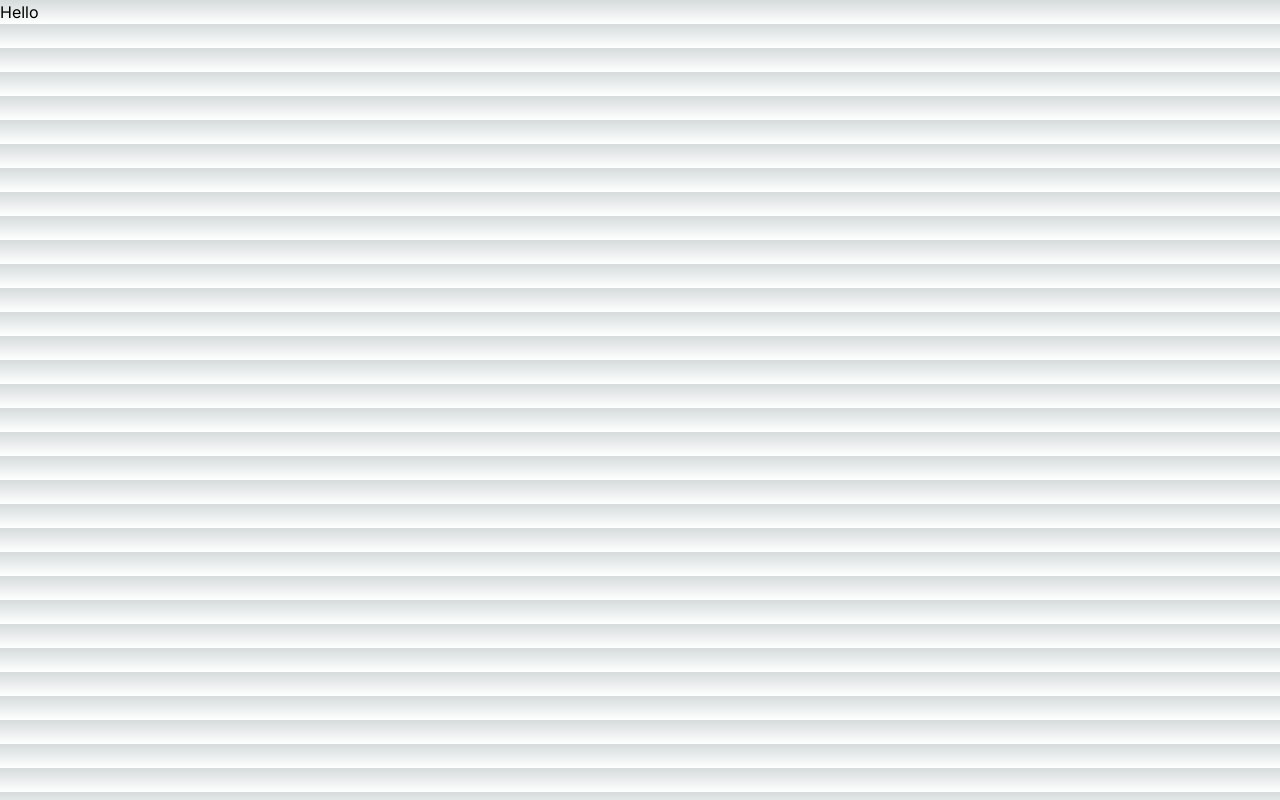
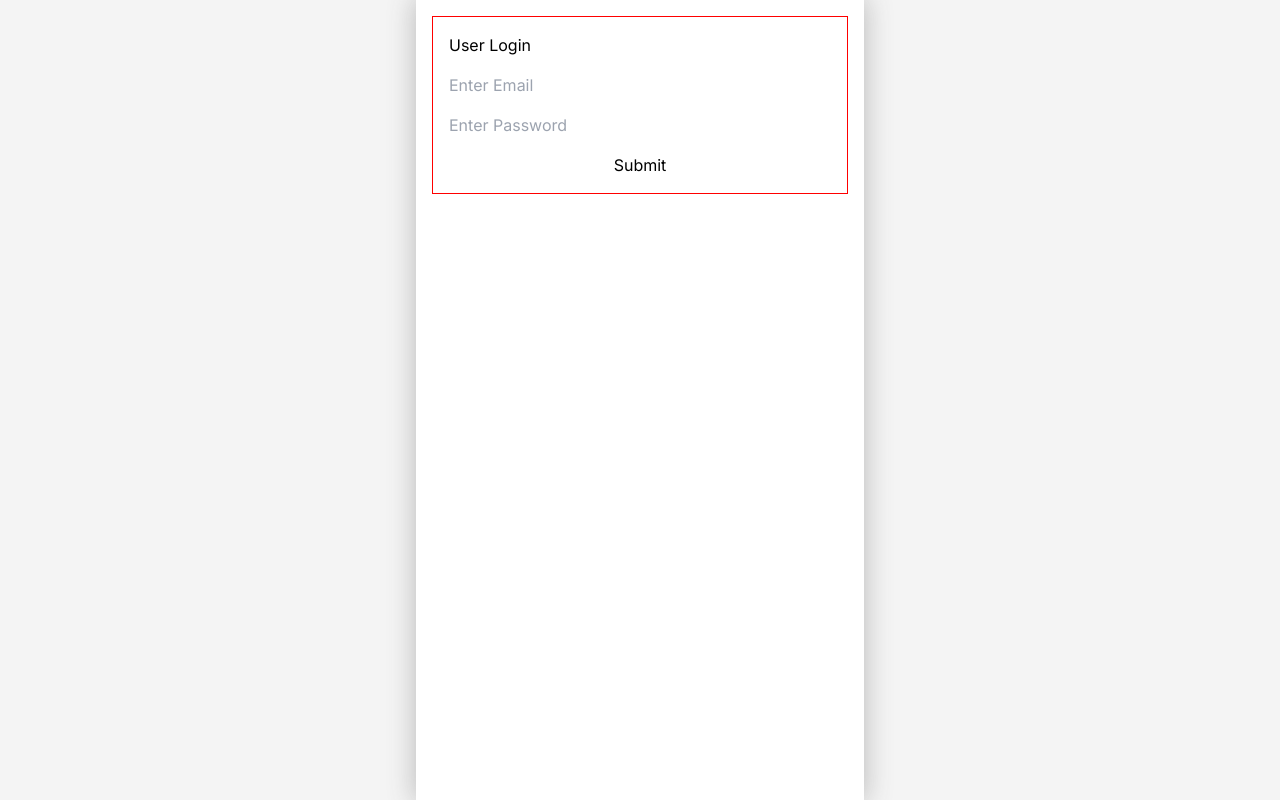
Before and after one commit to 25mohit/rent-property-project-frontend, a Next.js app: page /UserAuth in a window 1280 px wide. Built offline with nearby package versions, Linux system fonts and the light colour scheme.

Commit message:
UserAuth Page for Login and Register Added, and UserForm HOC created

```diff
--- a/src/app/UserAuth/page.tsx
+++ b/src/app/UserAuth/page.tsx
@@ -1,10 +1,11 @@
-import React from 'react'
 import UserForm from '../components/HOC/UserForm/UserForm'
 
 const UserAuth = () => {
   return (
-    <UserForm>
-        Hello
+    <UserForm title="User Login">
+        <input type="text" placeholder='Enter Email'/>
+        <input type="password" placeholder='Enter Password'/>
+        <button>Submit</button>
     </UserForm>
   )
 }
--- a/src/app/components/HOC/UserForm/UserForm.tsx
+++ b/src/app/components/HOC/UserForm/UserForm.tsx
@@ -1,11 +1,16 @@
 import React from "react"
 
 interface UserFormProps{
-  children: any
+  children: any,
+  title: string
 }
-const UserForm:React.FC<UserFormProps> = ({ children }) => {
+
+const UserForm:React.FC<UserFormProps> = ({ children, title }) => {
   return (
-    <div>{children}</div>
+    <form method="post" className="main-user-form-container flex flex-col gap-4">
+      <h2>{title}</h2>
+      {children}
+    </form>
   )
 }
 
--- a/src/app/globals.css
+++ b/src/app/globals.css
@@ -2,32 +2,9 @@
 @tailwind components;
 @tailwind utilities;
 
-:root {
-  --foreground-rgb: 0, 0, 0;
-  --background-start-rgb: 214, 219, 220;
-  --background-end-rgb: 255, 255, 255;
+*{
+  --primary-color: red;
+  --heading-font-size: 1rem;
+  --primary-padding: 1rem;
+  box-sizing: border-box;
 }
-
-@media (prefers-color-scheme: dark) {
-  :root {
-    --foreground-rgb: 255, 255, 255;
-    --background-start-rgb: 0, 0, 0;
-    --background-end-rgb: 0, 0, 0;
-  }
-}
-
-body {
-  color: rgb(var(--foreground-rgb));
-  background: linear-gradient(
-      to bottom,
-      transparent,
-      rgb(var(--background-end-rgb))
-    )
-    rgb(var(--background-start-rgb));
-}
-
-@layer utilities {
-  .text-balance {
-    text-wrap: balance;
-  }
-}
--- a/src/app/layout.tsx
+++ b/src/app/layout.tsx
@@ -1,6 +1,7 @@
 import type { Metadata } from "next";
 import { Inter } from "next/font/google";
 import "./globals.css";
+import "./style.css"
 
 const inter = Inter({ subsets: ["latin"] });
 
@@ -16,8 +17,10 @@ export default function RootLayout({
 }>) {
   return (
     <html lang="en">
-      <body className={inter.className}>
-        {children}
+      <body className={inter.className} id="main-body">
+        <section className="container-main">
+          {children}
+        </section>
       </body>
     </html>
   );
--- /dev/null
+++ b/src/app/style.css
@@ -0,0 +1,18 @@
+body{
+    background-color: rgba(240, 239, 239, 0.685);
+}
+#main-body{
+    /* background: orange; */
+}
+.container-main{
+    width: 35vw;
+    height: 100vh;
+    padding: var(--primary-padding);
+    margin: 0 auto;
+    background-color: white;
+    box-shadow: 0px 0 25px 2px rgba(70,70,70,0.3);
+}
+.main-user-form-container{
+    border: 1px solid red;
+    padding: var(--primary-padding);
+}
```
Also changed, not shown: documentation.txt (added).
